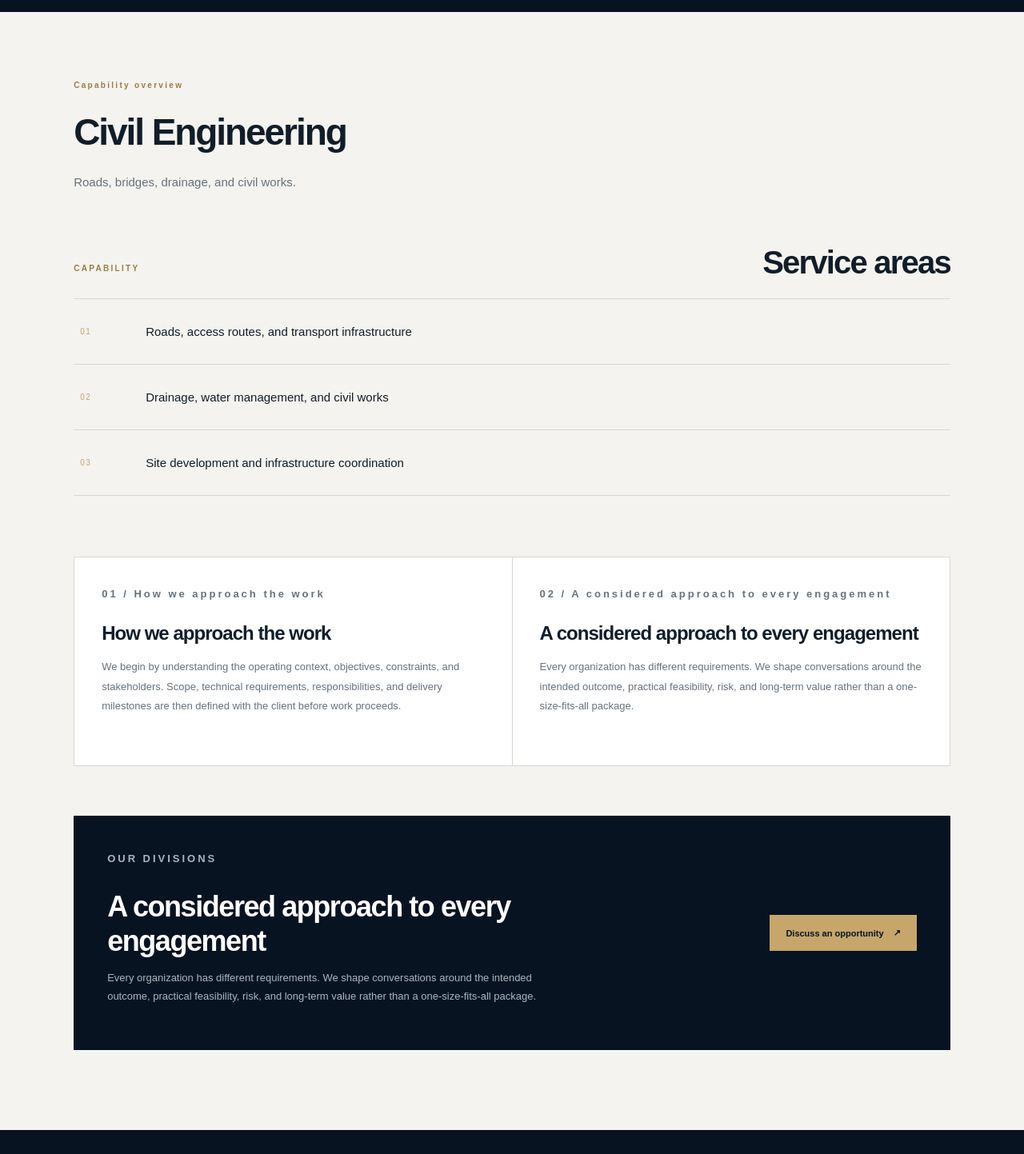
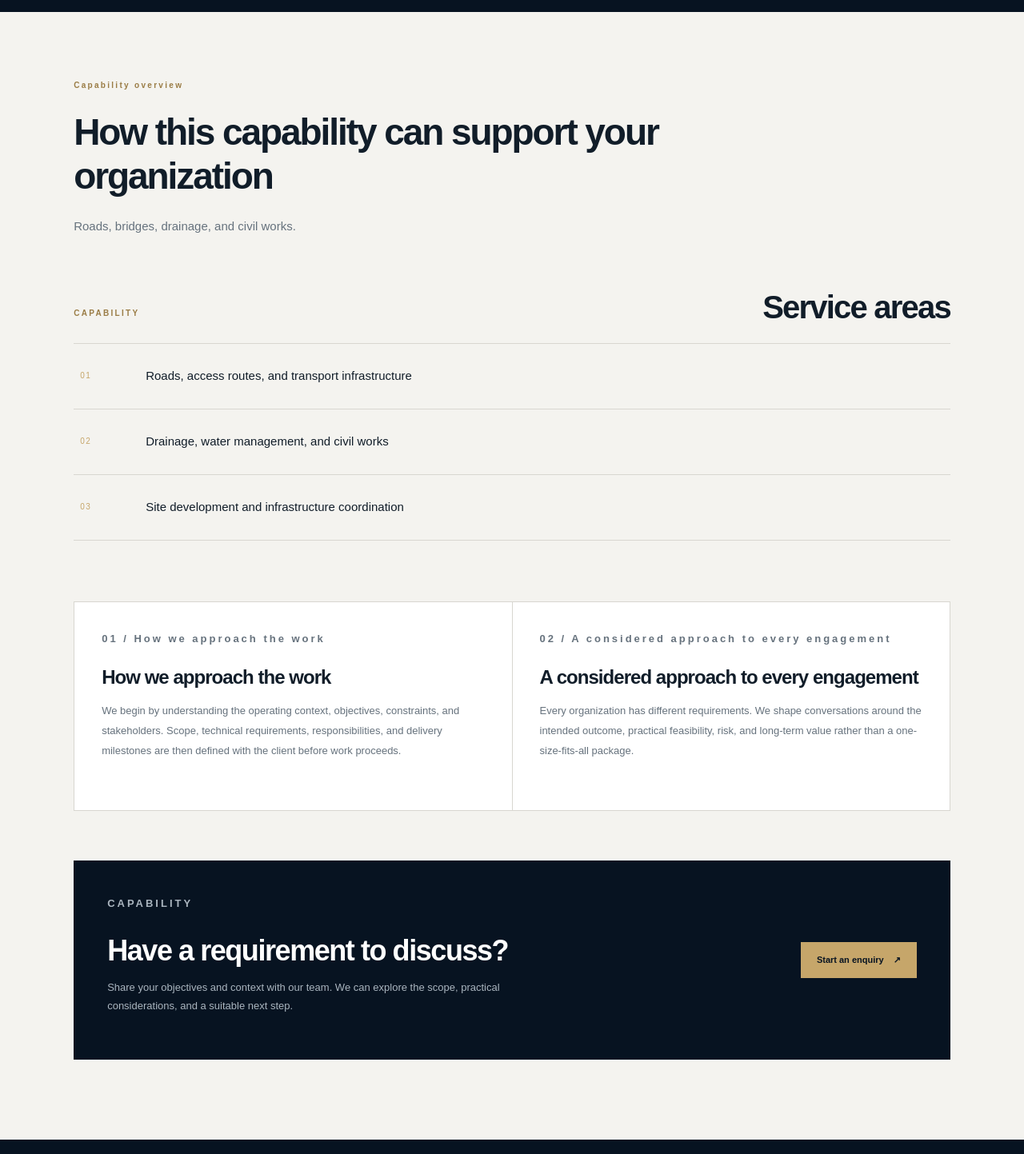
Before and after one commit to brightedge-tech/nsomex-group, a Next.js app: page /en/divisions/engineering/civil-engineering in a window 1280 px wide. Shown: the part 516-1959 px from the top of the page at 80% size. Built offline with nearby package versions, Linux system fonts and the light colour scheme.

Commit message:
copy: refine capability page hierarchy and enquiry CTA

```diff
--- a/src/app/[locale]/divisions/[slug]/[unitSlug]/page.tsx
+++ b/src/app/[locale]/divisions/[slug]/[unitSlug]/page.tsx
@@ -59,7 +59,7 @@ export default async function CapabilityDetailPage({ params }: Props) {
       <section className="section-wrap capability-content">
         <div className="capability-intro">
           <p className="eyebrow dark-eyebrow">{t.capabilityOverview}</p>
-          <h2>{capability.name[locale]}</h2>
+          <h2>{t.scopeHeading}</h2>
           <p>{capability.description[locale]}</p>
         </div>
 
@@ -93,11 +93,11 @@ export default async function CapabilityDetailPage({ params }: Props) {
 
         <div className="capability-cta">
           <div>
-            <p className="eyebrow">{t.eyebrow}</p>
-            <h2>{t.partnership}</h2>
-            <p>{t.partnershipText}</p>
+            <p className="eyebrow">{t.capabilityEyebrow}</p>
+            <h2>{t.contactPrompt}</h2>
+            <p>{t.contactPromptText}</p>
           </div>
-          <Link className="button button-primary" href={`/${locale}/contact`}>{t.enquire} <span aria-hidden="true">↗</span></Link>
+          <Link className="button button-primary" href={`/${locale}/contact`}>{t.contactCta} <span aria-hidden="true">↗</span></Link>
         </div>
       </section>
       <SiteFooter locale={locale} />
```
